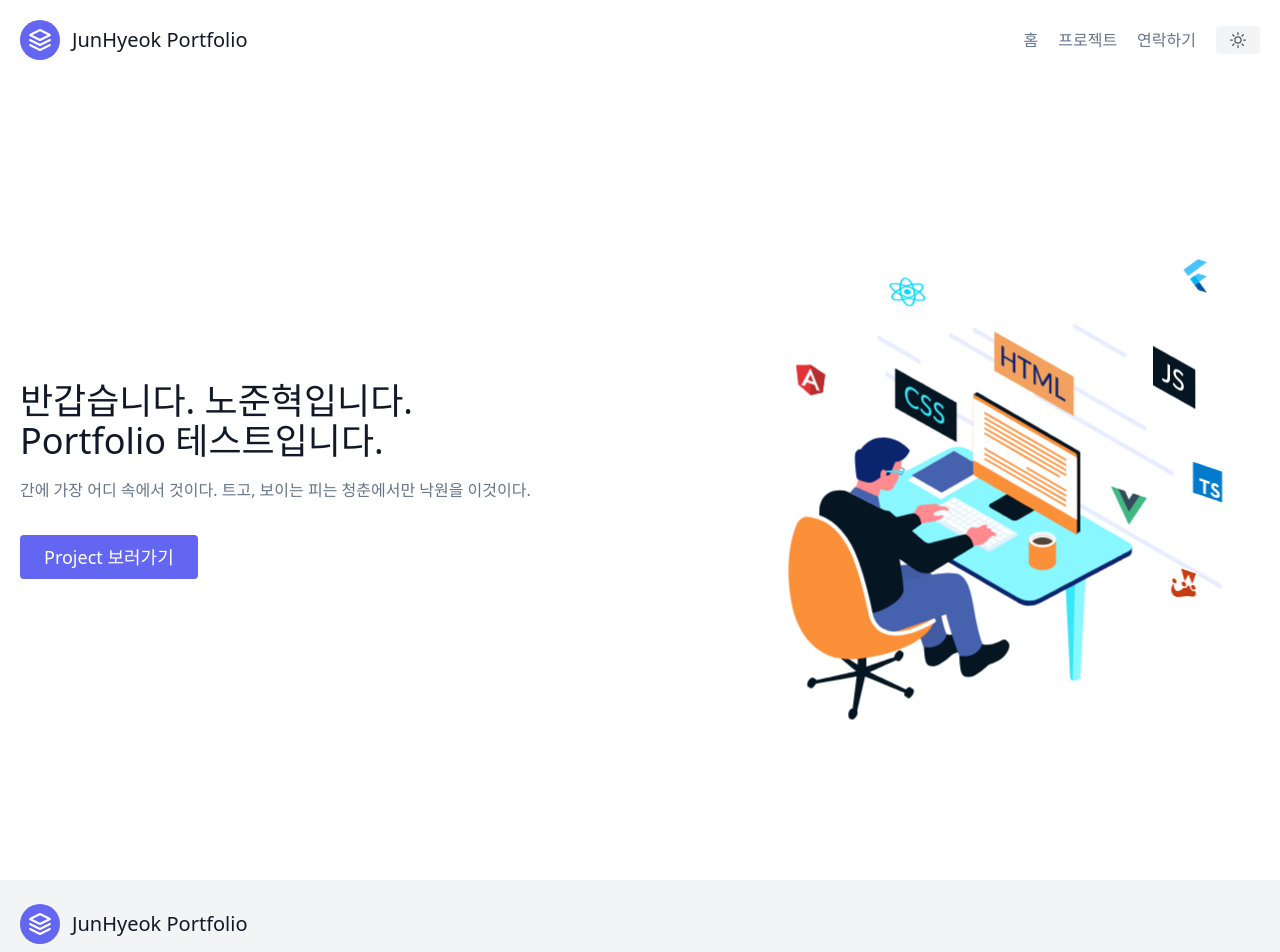
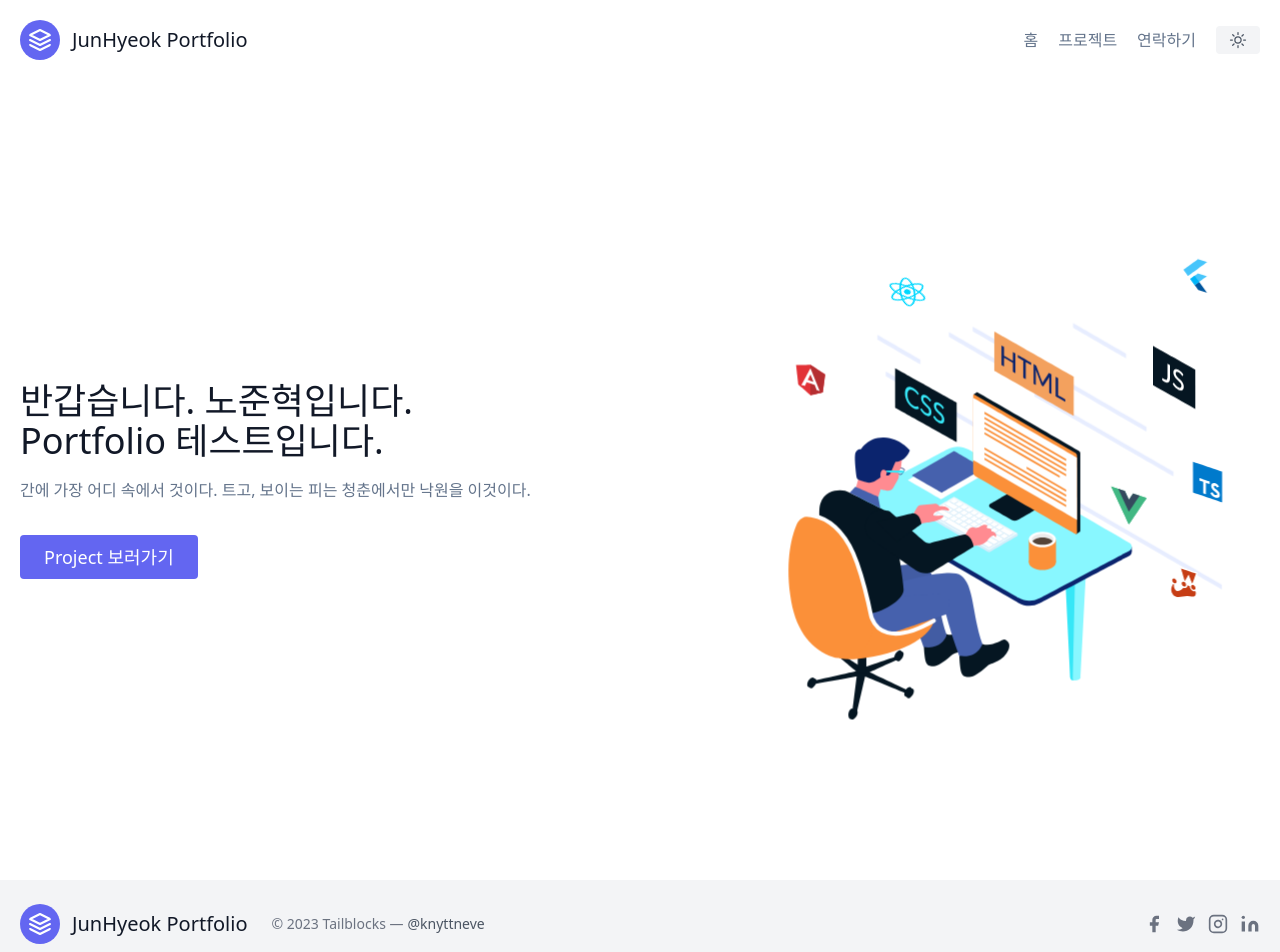
Before and after one commit to shiro21/next-protfolio, a Next.js app: page / in a window 1280 px wide. Shown: the top 952 px of the page. Built offline with nearby package versions, Linux system fonts and the light colour scheme.

Commit message:
Fix : target TEST

```diff
--- a/components/footer.tsx
+++ b/components/footer.tsx
@@ -11,10 +11,10 @@ export default function Footer() {
                         </svg>
                         <span className="ml-3 text-xl">JunHyeok Portfolio</span>
                     </Link>
-                    {/* <p className="text-sm text-gray-500 sm:ml-6 sm:mt-0 mt-4">© 2023 Tailblocks —
+                    <p className="text-sm text-gray-500 sm:ml-6 sm:mt-0 mt-4">© 2023 Tailblocks —
                         <a href="https://twitter.com/knyttneve" rel="noopener noreferrer" className="text-gray-600 ml-1" target="_blank">@knyttneve</a>
-                    </p> */}
-                    {/* <span className="inline-flex sm:ml-auto sm:mt-0 mt-4 justify-center sm:justify-start">
+                    </p>
+                    <span className="inline-flex sm:ml-auto sm:mt-0 mt-4 justify-center sm:justify-start">
                         <a className="text-gray-500">
                             <svg fill="currentColor" strokeLinecap="round" strokeLinejoin="round" strokeWidth="2" className="w-5 h-5" viewBox="0 0 24 24">
                                 <path d="M18 2h-3a5 5 0 00-5 5v3H7v4h3v8h4v-8h3l1-4h-4V7a1 1 0 011-1h3z"></path>
@@ -37,7 +37,7 @@ export default function Footer() {
                                 <circle cx="4" cy="4" r="2" stroke="none"></circle>
                             </svg>
                         </a>
-                    </span> */}
+                    </span>
                 </div>
             </div>
         </footer>
```
